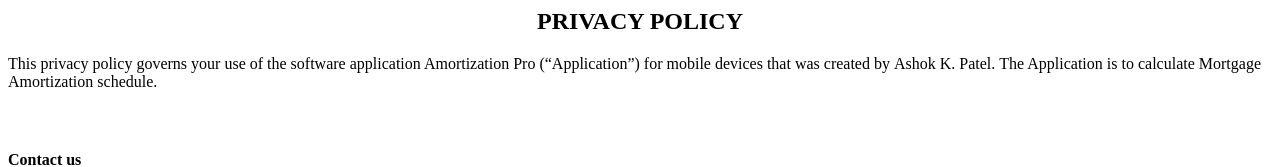
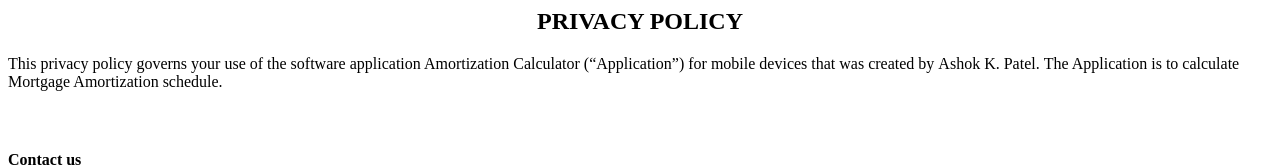
Before and after one commit to apgit/amortpro, a plain HTML site: page index.html in a window 1280 px wide. Shown: the top 167 px of the page. Drawn offline with Linux system fonts and the light colour scheme.

Commit message:
Update index.html

```diff
--- a/index.html
+++ b/index.html
@@ -1,6 +1,6 @@
 <h2 style="text-align: center;">PRIVACY POLICY</h2>
 <p></p>
-<p>This privacy policy governs your use of the software application Amortization Pro (“Application”) for mobile devices that was created by&nbsp;Ashok K. Patel.&nbsp;The Application is&nbsp;to calculate Mortgage Amortization schedule.&nbsp;</p>
+<p>This privacy policy governs your use of the software application Amortization Calculator (“Application”) for mobile devices that was created by&nbsp;Ashok K. Patel.&nbsp;The Application is&nbsp;to calculate Mortgage Amortization schedule.&nbsp;</p>
 <h4>&nbsp;</h4>
 
 <h4>Contact us</h4>
```
